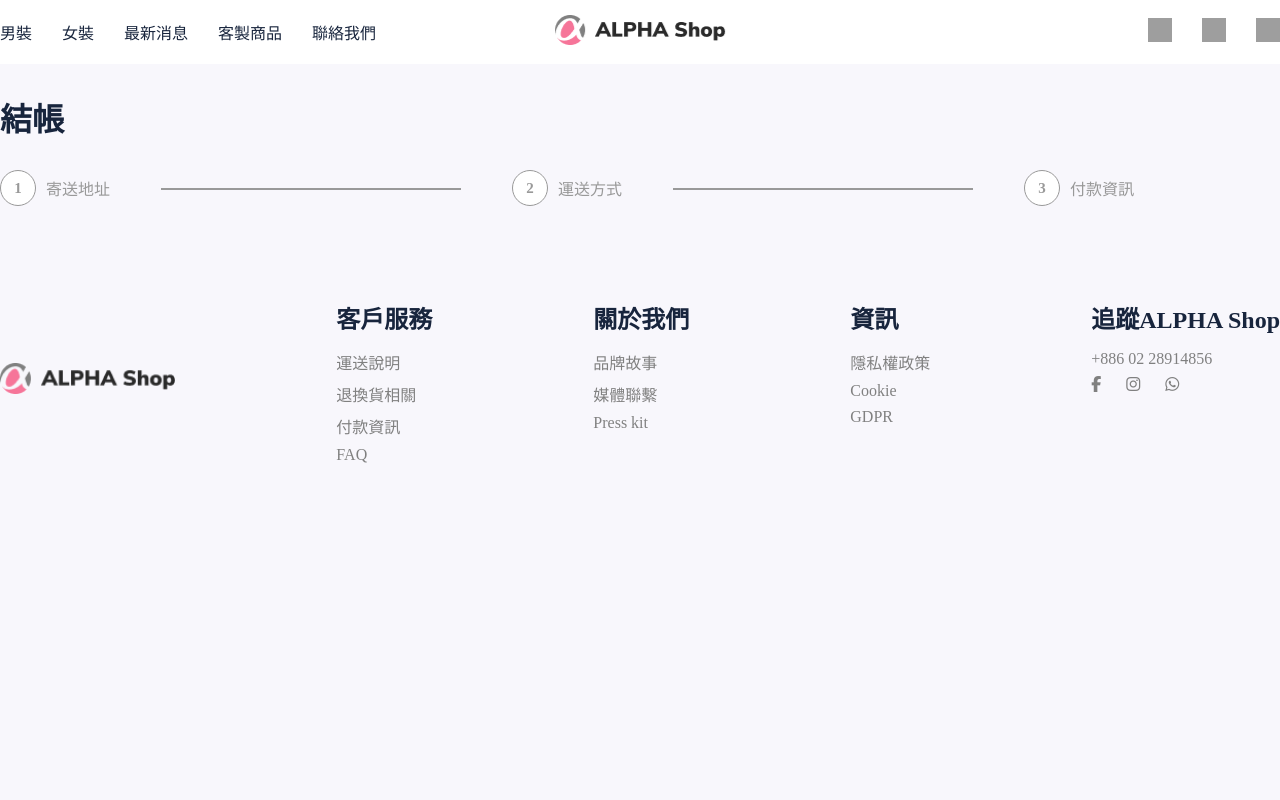
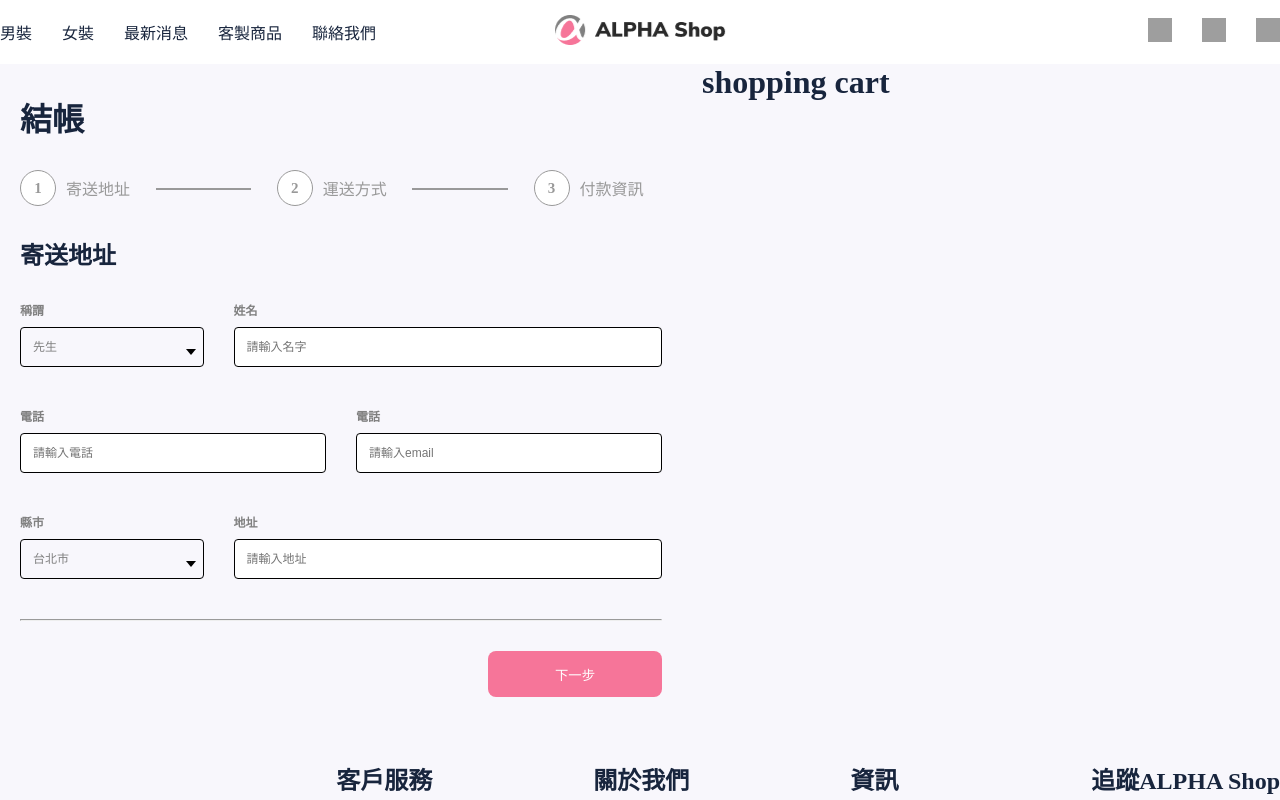
Before and after one commit to poshenc/alpha-shop-vue, a Vue app: page /#/checkout in a window 1280 px wide. Shown: the top 800 px of the page. Built offline with nearby package versions, Linux system fonts and the light colour scheme; grey boxes are pictures that could not be loaded.

Commit message:
add form panel 1

```diff
--- a/package.json
+++ b/package.json
@@ -36,7 +36,9 @@
     "parserOptions": {
       "parser": "babel-eslint"
     },
-    "rules": {}
+    "rules": {
+      "no-unused-vars": "off"
+    }
   },
   "browserslist": [
     "> 1%",
--- a/src/App.vue
+++ b/src/App.vue
@@ -1,7 +1,7 @@
 <template>
   <div id="alpha-shop">
+    <Navbars />
     <!--導覽列-->
-    <Navbars />
 
     <!--Modal-->
 
--- /dev/null
+++ b/src/assets/scss/formpanel.scss
@@ -0,0 +1,102 @@
+@import "./main.scss";
+
+ input, select {
+          @extend %input-style;
+  }
+
+@media screen and (min-width: 760px) {
+  #a-form {
+
+
+      .form-content {
+        h2{
+          margin-bottom: 30px;
+        }
+
+        label {
+          display: block;
+          margin-bottom: 8px;
+          font-size: 12px;
+          font-weight: bold;
+          color: $dark-gray;
+        }
+
+        select {
+          cursor: pointer;
+          -webkit-appearance: none;
+          width: 100%;
+          background-color: transparent;
+          &:invalid {
+            color: #747474;
+          }
+        }
+
+        .select-wrapper {
+          width: 100%;
+          position: relative;
+          z-index: 0;
+          &::after {
+            content: "";
+            border-style: solid;
+            border-width: 6px 5px 0 5px;
+            border-color: $black transparent transparent transparent;
+            position: absolute;
+            top: 50%;
+            right: 8px;
+            transform: translateY(-50%);
+            z-index: -1;
+          }
+        }
+
+
+        .form-row {
+          display: flex;
+          margin-bottom: 30px;
+
+
+          .gender {
+            width: 30%;
+            margin-right: 30px;
+
+          }
+
+          .name, .address {
+            width: 70%;
+          }
+
+          .phone {
+            width: 50%;
+            margin-right: 30px;
+          }
+
+          .email {
+            width: 50%;
+          }
+
+
+        }
+      }
+
+      .button-panel{
+          display: flex;
+          width: 100%;
+          justify-content: space-between;
+          flex-direction: row-reverse;
+          margin-top: 30px;
+          .btn-primary {
+            background-color: #f67599;
+            color: white;
+            width: 174px;
+            height: 46px;
+            border-radius: 8px;
+          }
+        }
+
+  }
+
+
+
+
+
+
+}
--- a/src/assets/scss/main.scss
+++ b/src/assets/scss/main.scss
@@ -327,6 +327,20 @@ body {
 /********* 電腦版樣式 *********/
 @media screen and (min-width: 768px) {
 
+  .main-container{
+      padding: 0 20px;
+      display: flex;
+
+    .right-content {
+      width: 45%;
+    }
+
+    .left-content {
+      width: 55%;
+      padding-right: 40px;
+    }
+  }
+
   .header-nav {
     display: flex;
     justify-content: space-between;
@@ -346,7 +360,7 @@ body {
 
     .nav-left {
       .nav-list {
-        display: flex;
+                display: flex;
         flex-direction: row;
       }
     }
@@ -410,7 +424,7 @@ body {
 
       .stepper-container {
         display: grid;
-        grid-template-columns: 2fr 2fr 1fr;
+        grid-template-columns: 2fr 2fr minmax(110px, 1fr);
         margin: 30px 0;
 
         .step-part {
@@ -474,7 +488,4 @@ body {
     }
 
 
-
-
-
 }
--- /dev/null
+++ b/src/components/FormPanelStep1.vue
@@ -0,0 +1,62 @@
+<template>
+  <div class="form-panel">
+    <div class="container form-container">
+      <form id="a-form">
+        <div class="form-content">
+          <h2>寄送地址</h2>
+          <div class="form-row">
+            <div class="gender">
+              <label for="gender">稱謂</label>
+              <div class="select-wrapper">
+                <select name="gender" id="gender">
+                  <option value="先生">先生</option>
+                  <option value="女士">女士</option>
+                </select>
+              </div>
+            </div>
+            <div class="name">
+              <label for="name">姓名</label>
+              <input type="text" placeholder="請輸入名字" />
+            </div>
+          </div>
+
+          <div class="form-row">
+            <div class="phone">
+              <label for="phone">電話</label>
+              <input type="text" placeholder="請輸入電話" />
+            </div>
+            <div class="email">
+              <label for="email">電話</label>
+              <input type="text" placeholder="請輸入email" />
+            </div>
+          </div>
+
+          <div class="form-row">
+            <div class="gender">
+              <label for="district">縣市</label>
+              <div class="select-wrapper">
+                <select name="district" id="district">
+                  <option value="台北市">台北市</option>
+                  <option value="台中市">台中市</option>
+                  <option value="高雄市">高雄市</option>
+                </select>
+              </div>
+            </div>
+            <div class="address">
+              <label for="address">地址</label>
+              <input type="text" placeholder="請輸入地址" />
+            </div>
+          </div>
+        </div>
+        <hr />
+        <div class="button-panel">
+          <button type="submit" class="btn btn-primary">下一步</button>
+        </div>
+      </form>
+    </div>
+  </div>
+</template>
+
+<style lang="scss" scoped>
+@import "./../assets/scss/formpanel.scss";
+</style>
--- /dev/null
+++ b/src/components/ShoppingCartPanel.vue
@@ -0,0 +1,3 @@
+<template>
+  <h1>shopping cart</h1>
+</template>
--- a/src/views/Checkout.vue
+++ b/src/views/Checkout.vue
@@ -1,16 +1,28 @@
 <template>
   <div>
-    <StepPanel :formStep="user.formStep" />
+    <div class="main-container">
+      <div class="left-content">
+        <StepPanel :formStep="user.formStep" />
+        <FormPanelStep1 />
+      </div>
+      <div class="right-content">
+        <ShoppingCartPanel />
+      </div>
+    </div>
   </div>
 </template>
 
 <script>
 import StepPanel from "../components/StepPanel.vue";
+import FormPanelStep1 from "../components/FormPanelStep1.vue";
+import ShoppingCartPanel from "../components/ShoppingCartPanel.vue";
 
 export default {
   name: "Checkout",
   components: {
     StepPanel,
+    FormPanelStep1,
+    ShoppingCartPanel,
   },
   data() {
     return {
```
